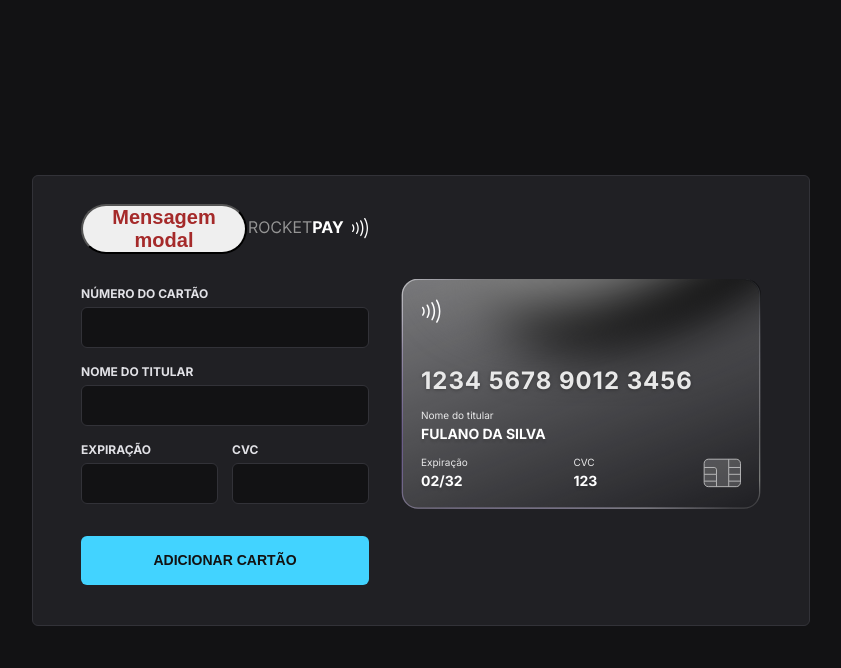
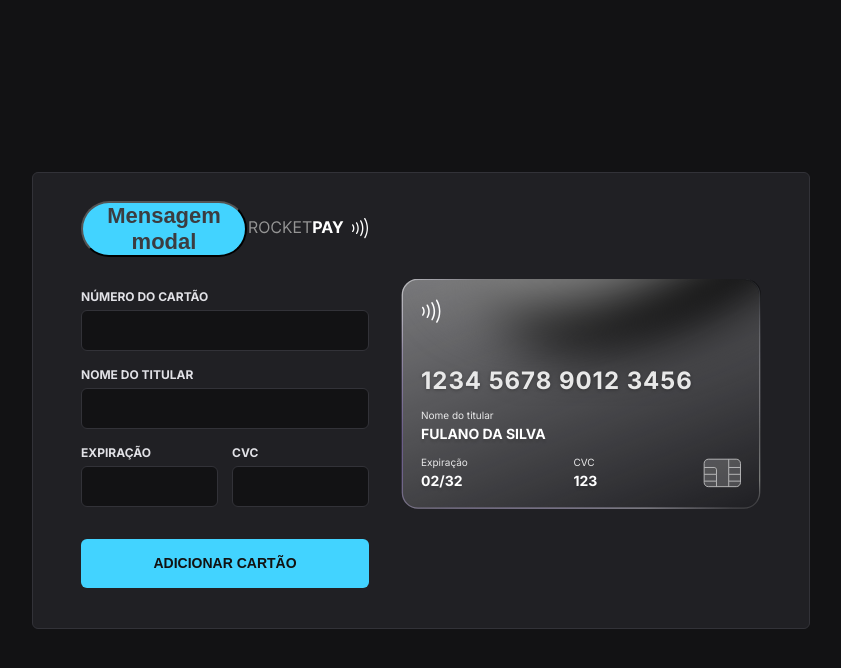
Before and after one commit to washingtongomes/rocketpay, a website built with Vite: page index.html in a window 1280 px wide. In both pictures the pointer is over the button "Mensagem modal". Shown: the whole page, without its empty margins (219-1060 px from the left). Built offline with nearby package versions, Linux system fonts and the light colour scheme.

Commit message:
Atualizando

```diff
--- a/src/css/modal.css
+++ b/src/css/modal.css
@@ -12,15 +12,21 @@
   width: 100%;
   font-size: 3rem;
   color: white;
-  align: center;
   margin-top: 30px;
   font-family: 'Courier New', Courier, monospace;
   padding: 15px;
 }
 button{
-  border-radius: 3rem;
+  border-radius: 5rem;
   font-size: 2rem;
   color:brown ;
   font-weight:800 ;
+  width: auto;
+}
 
-}
+   #buttonModal:hover{
+    background-color: #42D3FF;
+    font-size: 2.2rem;
+    color: #3c3c40;
+
+  }
```
